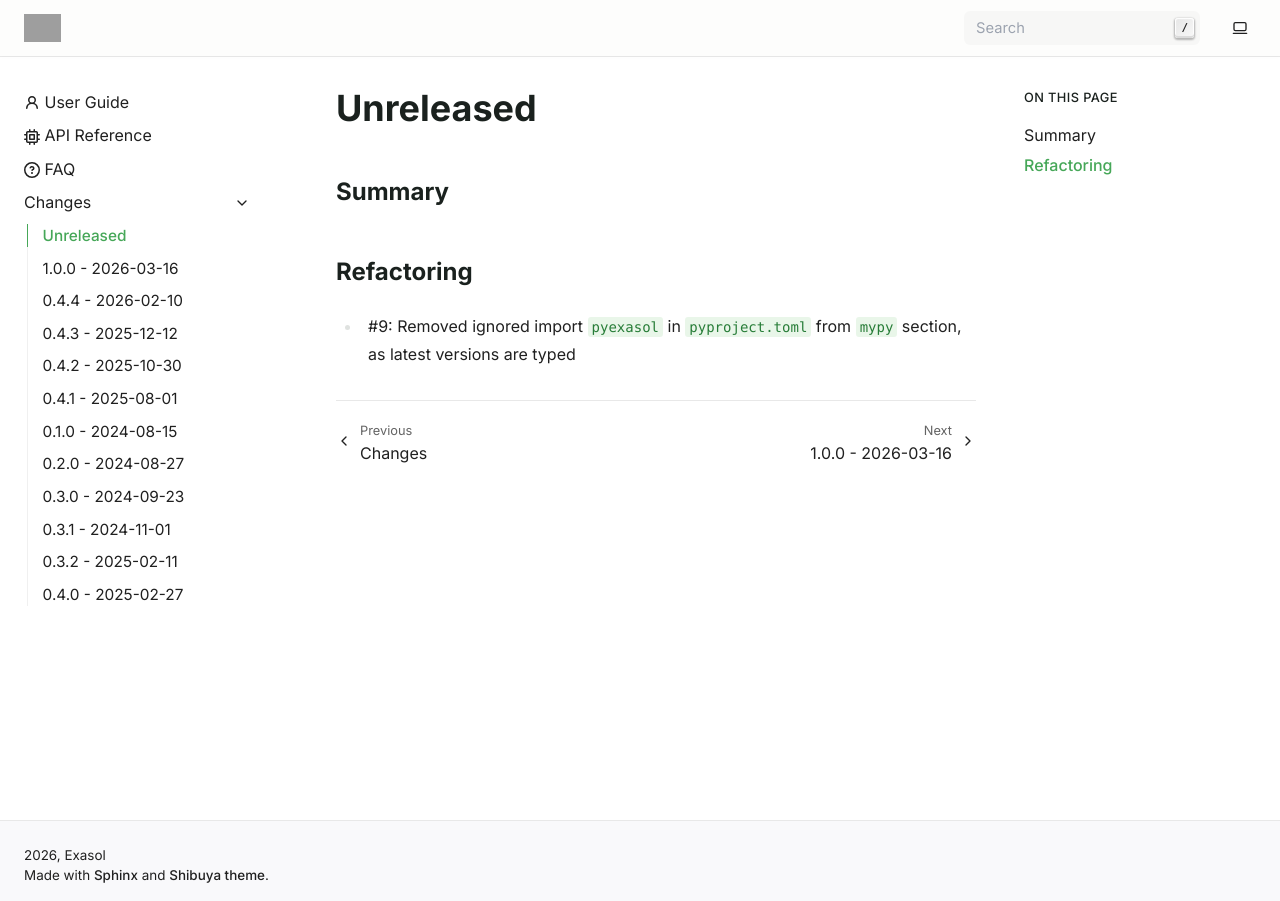
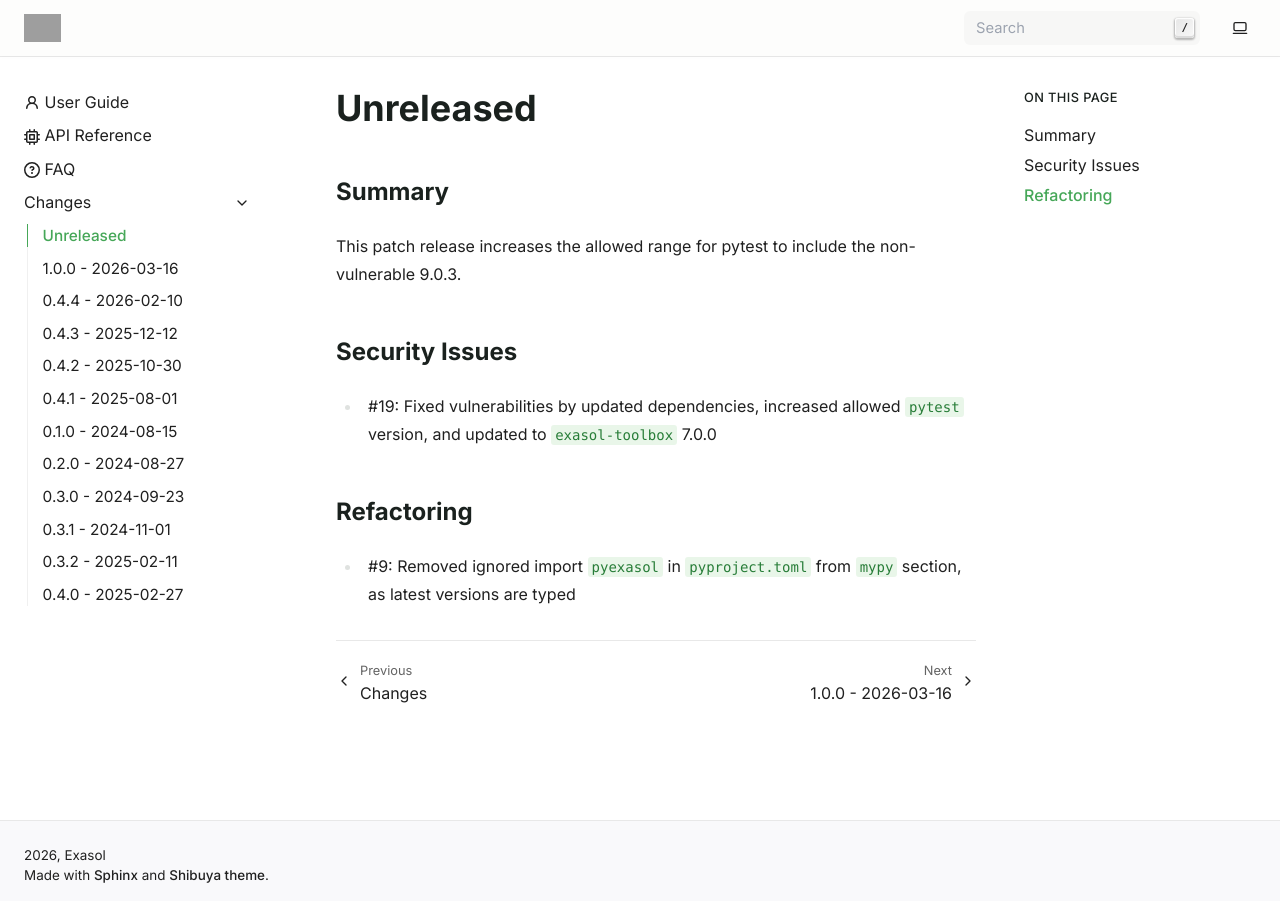
Before and after one commit to exasol/pytest-slc, a Sphinx documentation site: the page built from doc/changes/unreleased.md, in a window 1280 px wide. Built offline with Sphinx 7.4.7, drawn with Linux system fonts in a browser that asks for light colours; pages that are not in the unit, such as notebooks, are missing from menus; grey boxes are pictures that could not be loaded.

Commit message:
Add changelog entry

```diff
--- a/doc/changes/unreleased.md
+++ b/doc/changes/unreleased.md
@@ -2,6 +2,12 @@
 
 ## Summary
 
+This patch release increases the allowed range for pytest to include the non-vulnerable 9.0.3.
+
+## Security Issues
+
+* #19: Fixed vulnerabilities by updated dependencies, increased allowed `pytest` version, and updated to `exasol-toolbox` 7.0.0
+
 ## Refactoring
 
 * #9: Removed ignored import `pyexasol` in `pyproject.toml` from `mypy` section, as latest versions are typed
```
